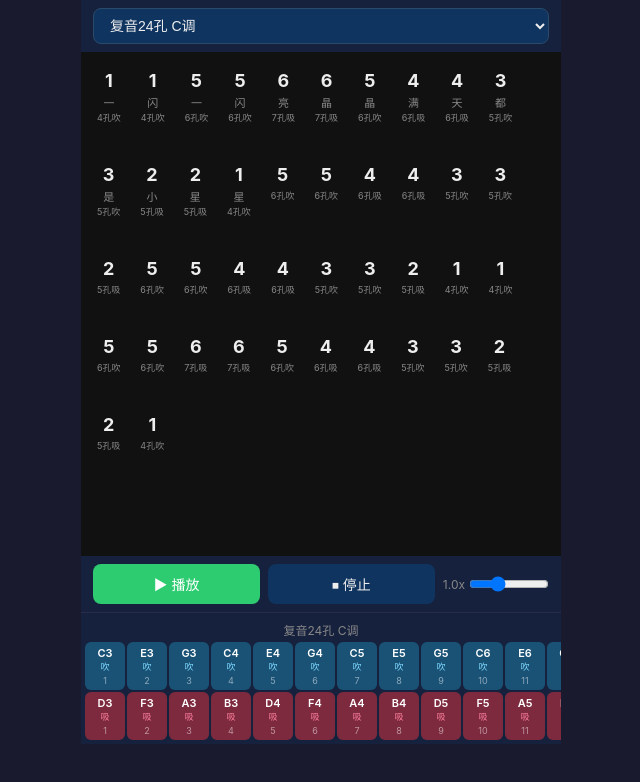
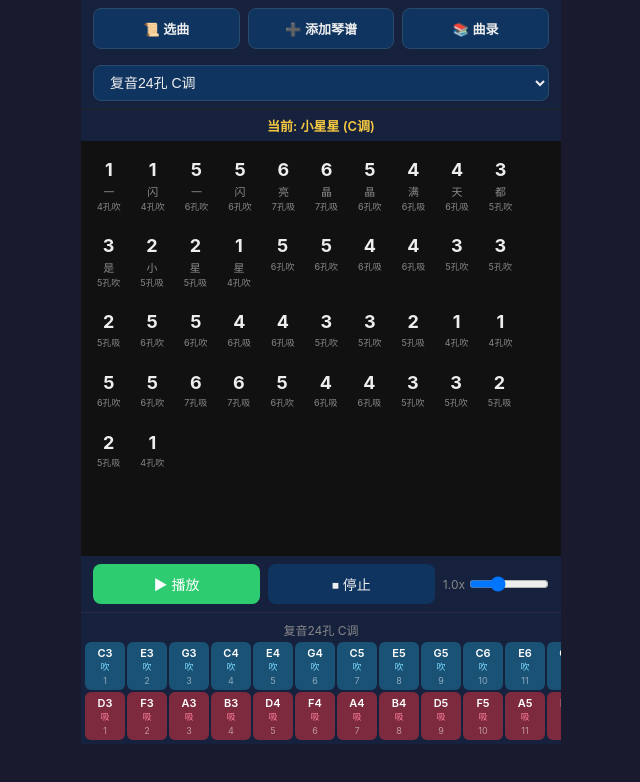
Before and after one commit to PU12138/kq, a website: page harmonica-app/www/index.html in a window 1280 px wide. Shown: the whole page, without its empty margins (319-959 px from the left). Drawn offline with Linux system fonts and the light colour scheme; some packages are replaced by stand-ins of ours.

Commit message:
feat: 演奏页添加选曲/添加琴谱/曲录快捷入口 + Cordova兼容性修复
改进：
1. 演奏页顶部新增3个快捷按钮：
   - 📜 选曲 - 快速打开内置歌曲列表
   - ➕ 添加琴谱 - 快速进入添加琴谱页面
   - 📚 曲录 - 查看已保存的自定义琴谱

2. 新增当前歌曲标题显示栏，显示当前加载的歌曲名和调性

3. Cordova 兼容性修复：
   - 启动逻辑支持 deviceready 事件
   - Service Worker 仅在 http/https 环境注册

4. 重新构建并签名 APK（v1/v2/v3 方案通过）

内置歌曲切换和自定义琴谱添加功能均已实现并验证通过。

```diff
--- a/harmonica-app/www/app.js
+++ b/harmonica-app/www/app.js
@@ -291,6 +291,11 @@ function loadSong(song) {
   State.parsedNotes = parseNotes(song.notes);
   State.playIndex = 0;
   renderSheetMusic();
+  // 更新当前歌曲标题显示
+  const titleEl = document.getElementById('currentSongTitle');
+  if (titleEl) {
+    titleEl.textContent = '当前: ' + song.title + ' (' + song.key + '调)';
+  }
 }
 
 /**
@@ -946,6 +951,11 @@ function init() {
   // 添加歌曲按钮
   document.getElementById('btnAddSong').addEventListener('click', handleAddSong);
 
+  // 演奏页顶部快捷按钮
+  document.getElementById('btnSelectSong').addEventListener('click', () => switchPage('songs'));
+  document.getElementById('btnAddSongQuick').addEventListener('click', () => switchPage('add'));
+  document.getElementById('btnLibrary').addEventListener('click', () => switchPage('library'));
+
   // 添加歌曲页面的调性选择
   const inputKey = document.getElementById('inputKey');
   ['C','G','D','A','F','Bb','Eb'].forEach(k => {
@@ -987,5 +997,16 @@ function init() {
   document.body.addEventListener('mousedown', initAudio, { once: true });
 }
 
-// 启动
-document.addEventListener('DOMContentLoaded', init);
+// 启动 - 支持浏览器和 Cordova 环境
+function startApp() {
+  if (window.cordova) {
+    document.addEventListener('deviceready', init, false);
+  } else {
+    if (document.readyState === 'loading') {
+      document.addEventListener('DOMContentLoaded', init);
+    } else {
+      init();
+    }
+  }
+}
+startApp();
--- a/harmonica-app/www/index.html
+++ b/harmonica-app/www/index.html
@@ -20,11 +20,21 @@
 
   <!-- ====== 演奏页面 ====== -->
   <div id="playPage" class="page active">
+    <!-- 顶部操作栏 -->
+    <div class="top-actions">
+      <button id="btnSelectSong" class="top-action-btn">📜 选曲</button>
+      <button id="btnAddSongQuick" class="top-action-btn">➕ 添加琴谱</button>
+      <button id="btnLibrary" class="top-action-btn">📚 曲录</button>
+    </div>
+
     <!-- 口琴选择 -->
     <div class="harmonica-selector">
       <select id="harmonicaSelect"></select>
       <button id="chromaticBtn" class="chromatic-btn">变音键</button>
     </div>
+
+    <!-- 当前歌曲标题 -->
+    <div class="current-song-title" id="currentSongTitle">请选择一首歌曲</div>
 
     <!-- 琴谱显示 -->
     <div class="sheet-music" id="sheetMusic">
@@ -138,10 +148,9 @@
 <div id="toast" class="toast"></div>
 
 <!-- Scripts -->
-<script src="cordova.js"></script>
-<script src="harmonicas.js?v=4"></script>
-<script src="songs.js?v=4"></script>
-<script src="app.js?v=4"></script>
+<script src="harmonicas.js?v=5"></script>
+<script src="songs.js?v=5"></script>
+<script src="app.js?v=5"></script>
 
 </body>
 </html>
--- a/harmonica-app/www/style.css
+++ b/harmonica-app/www/style.css
@@ -43,6 +43,44 @@ html, body {
   max-width: 480px;
   margin: 0 auto;
   position: relative;
+}
+
+/* ===== 顶部操作栏（演奏页） ===== */
+.top-actions {
+  display: flex;
+  gap: 8px;
+  padding: 8px 12px;
+  background: var(--bg-card);
+  flex-shrink: 0;
+}
+.top-action-btn {
+  flex: 1;
+  padding: 10px 8px;
+  background: var(--bg-hole);
+  color: var(--text);
+  border: 1px solid #2a4a6a;
+  border-radius: 8px;
+  font-size: 13px;
+  font-weight: 600;
+  cursor: pointer;
+  white-space: nowrap;
+}
+.top-action-btn:active {
+  background: var(--primary);
+  color: #000;
+  border-color: var(--primary);
+}
+
+/* 当前歌曲标题 */
+.current-song-title {
+  padding: 6px 16px;
+  font-size: 13px;
+  color: var(--primary-light);
+  background: var(--bg-card);
+  text-align: center;
+  font-weight: 600;
+  flex-shrink: 0;
+  border-top: 1px solid #222;
 }
 
 /* ===== 顶部导航 ===== */
--- a/harmonica/style.css
+++ b/harmonica/style.css
@@ -43,6 +43,44 @@ html, body {
   max-width: 480px;
   margin: 0 auto;
   position: relative;
+}
+
+/* ===== 顶部操作栏（演奏页） ===== */
+.top-actions {
+  display: flex;
+  gap: 8px;
+  padding: 8px 12px;
+  background: var(--bg-card);
+  flex-shrink: 0;
+}
+.top-action-btn {
+  flex: 1;
+  padding: 10px 8px;
+  background: var(--bg-hole);
+  color: var(--text);
+  border: 1px solid #2a4a6a;
+  border-radius: 8px;
+  font-size: 13px;
+  font-weight: 600;
+  cursor: pointer;
+  white-space: nowrap;
+}
+.top-action-btn:active {
+  background: var(--primary);
+  color: #000;
+  border-color: var(--primary);
+}
+
+/* 当前歌曲标题 */
+.current-song-title {
+  padding: 6px 16px;
+  font-size: 13px;
+  color: var(--primary-light);
+  background: var(--bg-card);
+  text-align: center;
+  font-weight: 600;
+  flex-shrink: 0;
+  border-top: 1px solid #222;
 }
 
 /* ===== 顶部导航 ===== */
```
Also changed, not shown: harmonica/app.js (+23 -2 lines), harmonica/index.html (+13 -3 lines), 4 other files.
